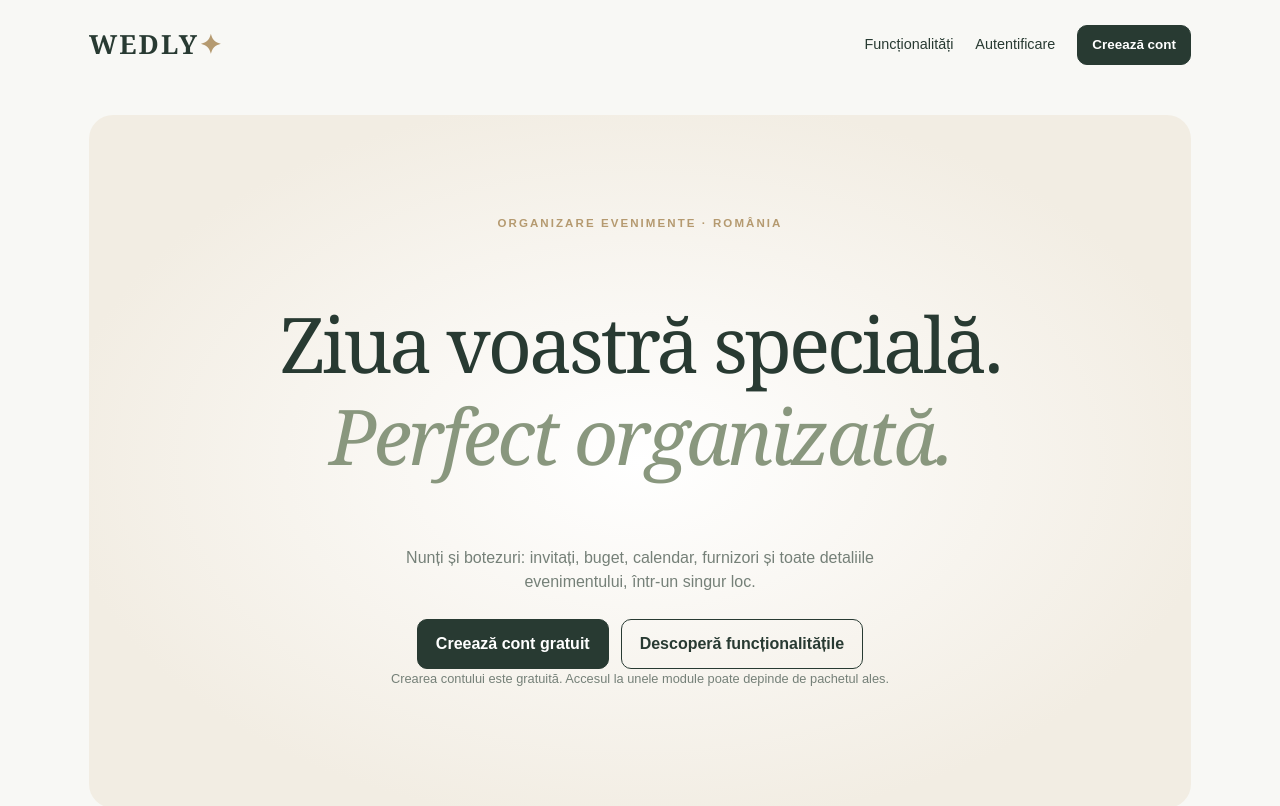
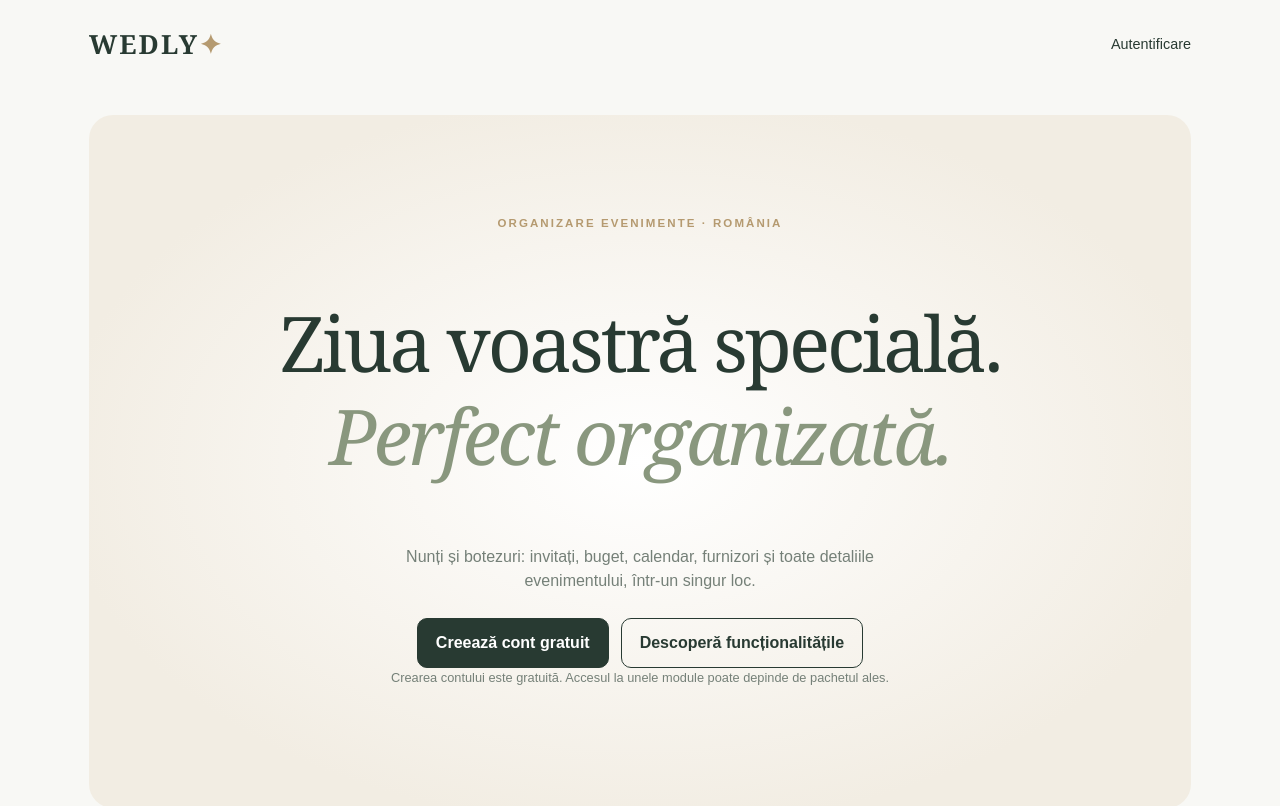
Before and after one commit to maggstudio/Everafter, a Next.js app: page / in a window 1280 px wide. Shown: the top 806 px of the page. Built offline with nearby package versions, Linux system fonts and the light colour scheme; no server answers.

Commit message:
style(home): keep only login link in top navigation

```diff
--- a/app/page.tsx
+++ b/app/page.tsx
@@ -8,7 +8,7 @@ const features=[
  {icon:'✦',title:'Colaborare',description:'Invită partenerul sau organizatorii și controlează permisiunile.'}
 ];
 export default function Home(){
- return <main className="landing"><header className="top"><Link className="brand" href="/" aria-label="WEDLY, prima pagină">WEDLY<span>✦</span></Link><nav aria-label="Navigare principală"><Link href="#functionalitati">Funcționalități</Link><Link href="/login">Autentificare</Link><Link className="button" href="/login?mode=signup">Creează cont</Link></nav></header>
+ return <main className="landing"><header className="top"><Link className="brand" href="/" aria-label="WEDLY, prima pagină">WEDLY<span>✦</span></Link><nav aria-label="Navigare principală"><Link href="/login">Autentificare</Link></nav></header>
  <section className="hero"><span className="eyebrow">ORGANIZARE EVENIMENTE · ROMÂNIA</span><h1>Ziua voastră specială.<br/><em>Perfect organizată.</em></h1><p>Nunți și botezuri: invitați, buget, calendar, furnizori și toate detaliile evenimentului, într-un singur loc.</p><div className="actions"><Link className="button" href="/login?mode=signup">Creează cont gratuit</Link><Link className="button secondary" href="#functionalitati">Descoperă funcționalitățile</Link></div><p className="hint">Crearea contului este gratuită. Accesul la unele module poate depinde de pachetul ales.</p></section>
  <section id="functionalitati" aria-labelledby="features-title"><h2 id="features-title">Tot ce ai nevoie pentru organizare</h2><div className="feature-grid">{features.map(feature=><article className="feature" key={feature.title}><div className="feature-icon" aria-hidden="true">{feature.icon}</div><h3>{feature.title}</h3><p>{feature.description}</p></article>)}</div></section>
  <section className="panel landing-next"><h2>Începe cu propriul eveniment</h2><p>După înregistrare, creezi un eveniment de nuntă sau botez și alegi modulele potrivite. Poți reveni oricând la organizare din contul tău.</p><div className="actions"><Link className="button" href="/login?mode=signup">Înregistrează-te</Link><Link className="button secondary" href="/login">Am deja cont</Link></div></section>
```
